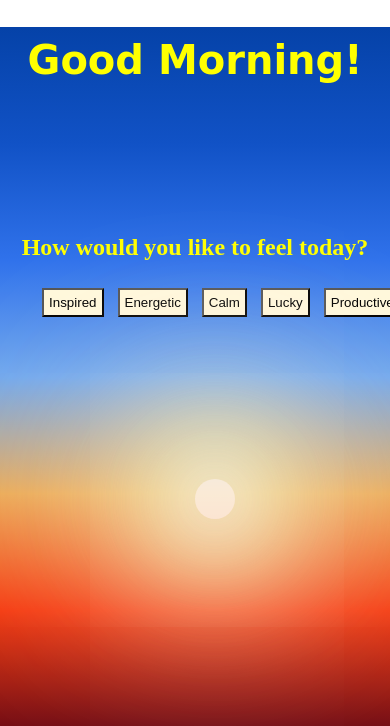
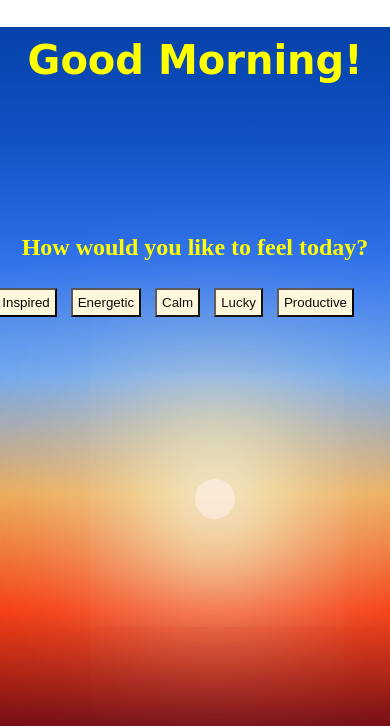
Before and after one commit to multifaceted1/Sunrise-Inspiration, a PHP site: page / in a window 390 px wide. Shown: the top 726 px of the page. Run offline with PHP 8.4, Linux system fonts and the light colour scheme.

Commit message:
Update style.css

```diff
--- a/style.css
+++ b/style.css
@@ -145,8 +145,15 @@ img.bears {
   }
 
 }
+  @media only screen and (max-width: 510px) {
 
+    .choice-button-flex {
+        margin-left: -3%;
 
   }
 
 }
+
+  }
+
+}
```
